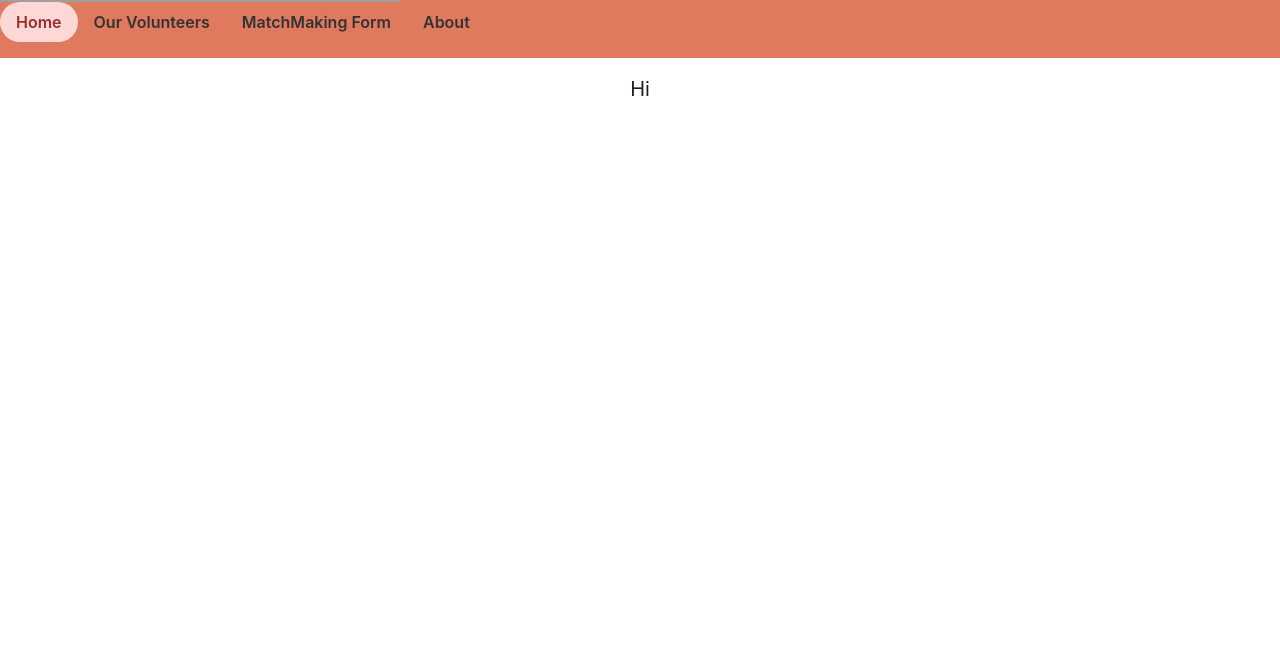
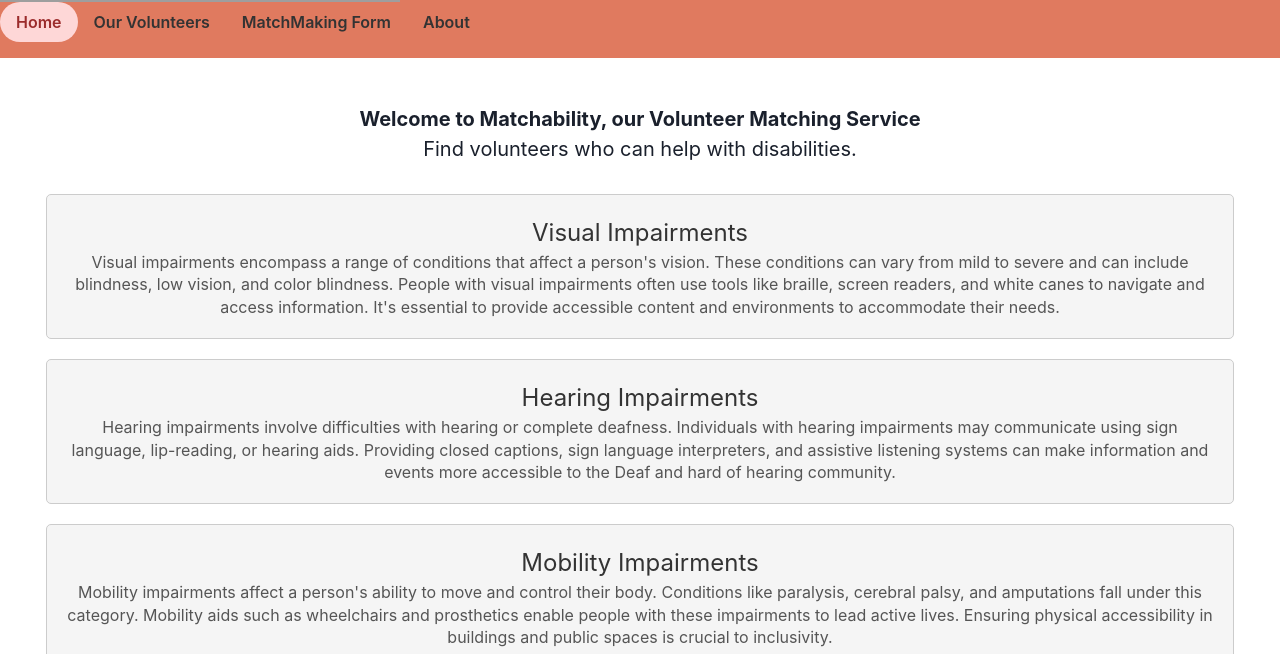
Before and after one commit to beniabra/MatchAbility, a React (Create React App) app: page / in a window 1280 px wide. Shown: the part 298-952 px from the top of the page. Before the commit the page ends 800 px from the top, so only its background shows below. Built offline with nearby package versions, Linux system fonts and the light colour scheme; grey boxes are pictures that could not be loaded.

Commit message:
made home page

```diff
--- a/src/components/Home.tsx
+++ b/src/components/Home.tsx
@@ -1,5 +1,51 @@
 import * as React from "react"
 
+const disabilityInfoStyle = {
+    border: '1px solid #ccc',
+    borderRadius: '5px',
+    padding: '20px',
+    marginBottom: '20px',
+    backgroundColor: '#f5f5f5',
+  };
+
+  const headingStyle = {
+    fontSize: '1.5rem',
+    color: '#333',
+  };
+
+  const paragraphStyle = {
+    fontSize: '1rem',
+    color: '#555',
+    lineHeight: '1.4',
+  };
+
 export function Home(): JSX.Element {
-    return (<div>Hi</div>)
+    return (
+        <div style={{margin: '30px'}}>
+            <h1><b>Welcome to Matchability, our Volunteer Matching Service</b></h1>
+        <p>Find volunteers who can help with disabilities.</p>
+
+        <br></br>
+      <div style={disabilityInfoStyle}>
+        <h2 style={headingStyle}>Visual Impairments</h2>
+        <p style={paragraphStyle}>
+          Visual impairments encompass a range of conditions that affect a person's vision. These conditions can vary from mild to severe and can include blindness, low vision, and color blindness. People with visual impairments often use tools like braille, screen readers, and white canes to navigate and access information. It's essential to provide accessible content and environments to accommodate their needs.
+        </p>
+      </div>
+
+      <div style={disabilityInfoStyle}>
+        <h2 style={headingStyle}>Hearing Impairments</h2>
+        <p style={paragraphStyle}>
+          Hearing impairments involve difficulties with hearing or complete deafness. Individuals with hearing impairments may communicate using sign language, lip-reading, or hearing aids. Providing closed captions, sign language interpreters, and assistive listening systems can make information and events more accessible to the Deaf and hard of hearing community.
+        </p>
+      </div>
+
+      <div style={disabilityInfoStyle}>
+        <h2 style={headingStyle}>Mobility Impairments</h2>
+        <p style={paragraphStyle}>
+          Mobility impairments affect a person's ability to move and control their body. Conditions like paralysis, cerebral palsy, and amputations fall under this category. Mobility aids such as wheelchairs and prosthetics enable people with these impairments to lead active lives. Ensuring physical accessibility in buildings and public spaces is crucial to inclusivity.
+        </p>
+      </div>
+    </div>
+    )
 }
```
